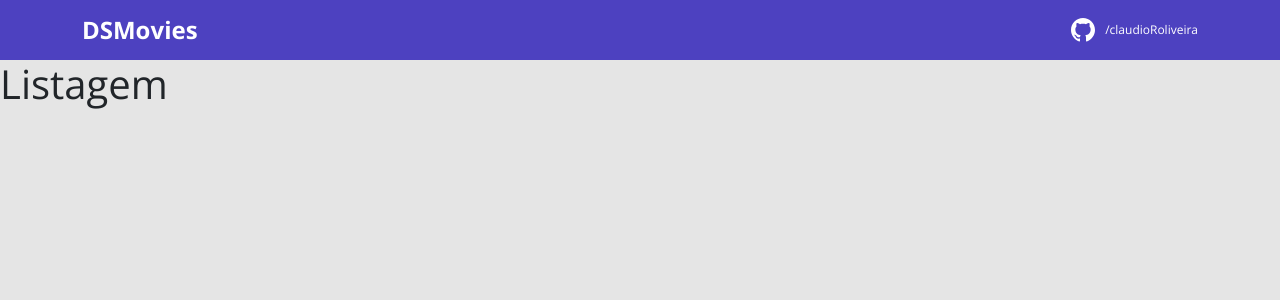
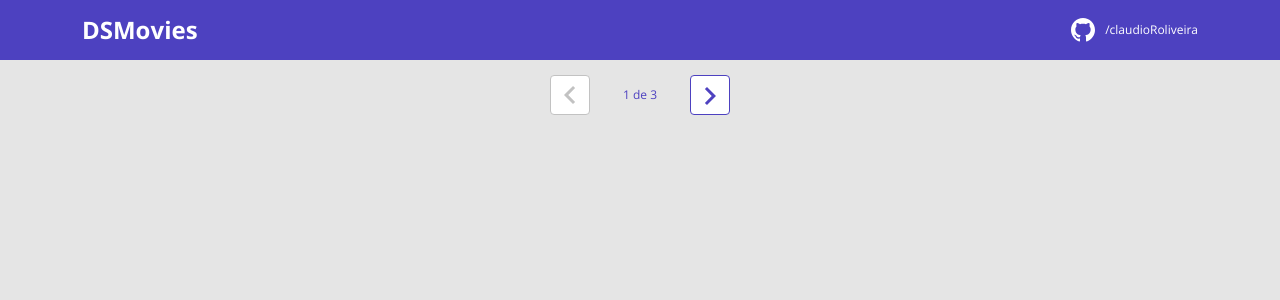
Before and after one commit to claudioRoliveira/dsmovie, a React (Create React App) app in the folder frontend/: page / in a window 1280 px wide. Shown: the top 300 px of the page. Built offline with nearby package versions, Linux system fonts and the light colour scheme.

Commit message:
Pagination Layout

```diff
--- a/frontend/src/App.tsx
+++ b/frontend/src/App.tsx
@@ -7,10 +7,12 @@
 import Form from 'pages/Form';
 import Navbar from "components/Navbar";
 
+
 function App() {
   return (
     <BrowserRouter>
       <Navbar />
+
       <Routes>
         <Route path="/" element={<Listing />} />
         <Route path="/form">
--- /dev/null
+++ b/frontend/src/components/Pagination/index.tsx
@@ -0,0 +1,19 @@
+import "./styles.css";
+import {ReactComponent as Arrow} from "assets/img/arrow.svg"
+
+function Pagination () {
+    return(
+        <div className="dsmovie-pagination-container">
+    <div className="dsmovie-pagination-box">
+        <button className="dsmovie-pagination-button" disabled={true} >
+            <Arrow />
+        </button>
+        <p>{`${1} de ${3}`}</p>
+        <button className="dsmovie-pagination-button" disabled={false} >
+            <Arrow className="dsmovie-flip-horizontal" />
+        </button>
+    </div>
+</div>
+    );
+}
+export default Pagination;
--- /dev/null
+++ b/frontend/src/components/Pagination/styles.css
@@ -0,0 +1,53 @@
+.dsmovie-pagination-container {
+    padding: 15px 0;
+    display: flex;
+    justify-content: center;
+    align-items: center;
+}
+
+.dsmovie-pagination-box {
+    width: 180px;
+    display: flex;
+    justify-content: space-between;
+    align-items: center;
+}
+
+.dsmovie-pagination-box form {
+    width: 100%;
+    display: flex;
+}
+
+.dsmovie-pagination-button {
+    width: 40px;
+    height: 40px;
+    border-radius: 4px;
+    background-color: #fff;
+    display: flex;
+    justify-content: center;
+    align-items: center;
+    border: 1px solid var(--color-primary);
+    cursor: pointer;
+}
+
+.dsmovie-pagination-button svg {
+    filter: brightness(0) saturate(100%) invert(26%) sepia(19%) saturate(7395%) hue-rotate(234deg) brightness(89%) contrast(92%);
+}
+
+.dsmovie-pagination-button:disabled {
+    border: 1px solid #c2c2c2;
+    cursor: unset;
+}
+
+.dsmovie-pagination-button:disabled svg {
+    filter: none;
+}
+
+.dsmovie-pagination-container p {
+    margin: 0;
+    font-size: 12px;
+    color: var(--color-primary);
+}
+
+.dsmovie-flip-horizontal {
+    transform: rotate(180deg);
+}
--- a/frontend/src/pages/Listing/index.tsx
+++ b/frontend/src/pages/Listing/index.tsx
@@ -1,7 +1,8 @@
+import Pagination from "components/Pagination";
 function Listing(){
 
     return(
-        <h1>Listagem</h1>
+        <Pagination />
     )
 }
 export default Listing;
```
Also changed, not shown: frontend/src/assets/img/arrow.svg (added).
